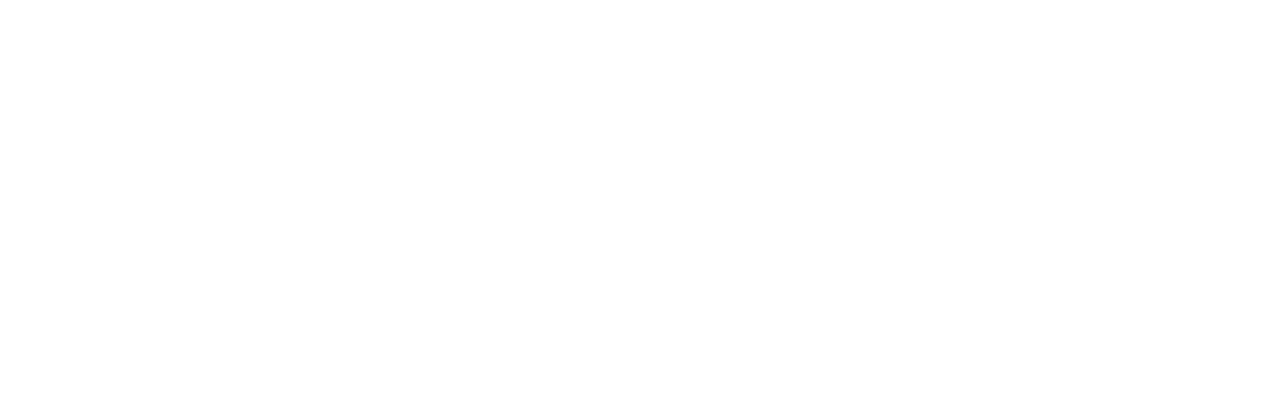
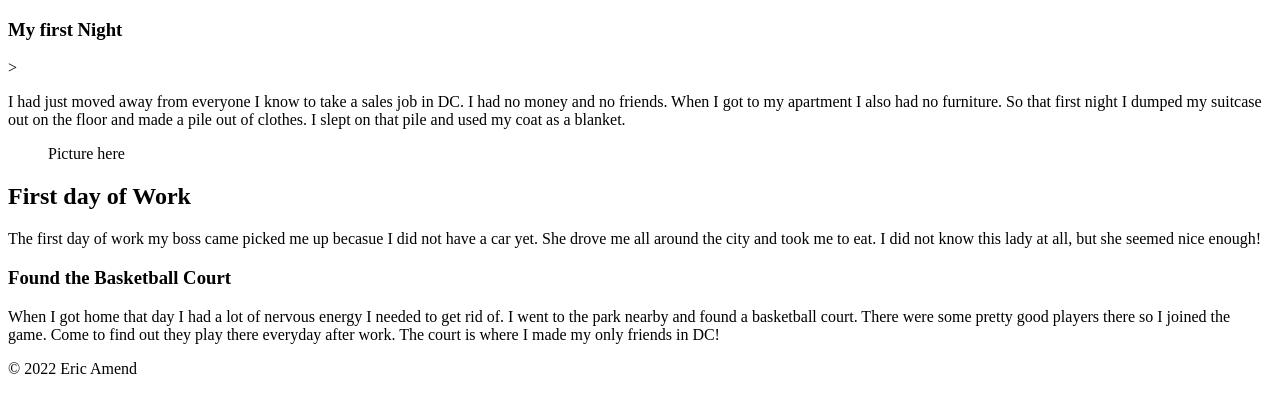
Before and after one commit to eamend28/js-assignment-4-html-me-something-eamend28, a website: page index.html in a window 1280 px wide. Drawn offline with Linux system fonts and the light colour scheme.

Commit message:
Update index.html

```diff
--- a/index.html
+++ b/index.html
@@ -1,8 +1,30 @@
 <!DOCTYPE html>
 <html>
    <head>
+      <title>Eric Amend Washington DC</title>
    </head>
-   <body>
-      <!-- Write your HTML in this file! -->
+         <main>
+            <article>
+               <section>
+                  <a name="First Night"></a>
+                  <h1>My first Night</h1>>
+                <p>I had just moved away from everyone I know to take a sales job in DC. I had no money and no friends. When I got to my apartment I also had no furniture. So that first night I dumped my suitcase out on the floor and made a pile out of clothes. I slept on that pile and used my coat as a blanket.</p>
+                <figure>Picture here</figure>
+               </section>
+               <section>
+               <a name="Work"></a>
+               <h2>First day of Work</h2>
+                  <p>The first day of work my boss came picked me up becasue I did not have a car yet. She drove me all around the city and took me to eat. I did not know this lady at all, but she seemed nice enough!</p>
+               </section>
+               </section>
+               <a name="Fun"></a>
+               <h3>Found the Basketball Court</h3>
+               <p>When I got home that day I had a lot of nervous energy I needed to get rid of. I went to the park nearby and found a basketball court. There were some pretty good players there so I joined the game. Come to find out they play there everyday after work. The court is where I made my only friends in DC!</p>
+            <section>
+            </article>
+         </main>
+         <footer>
+            <p>&copy; 2022 Eric Amend</p>
+         </footer>
    </body>
 </html>
```
